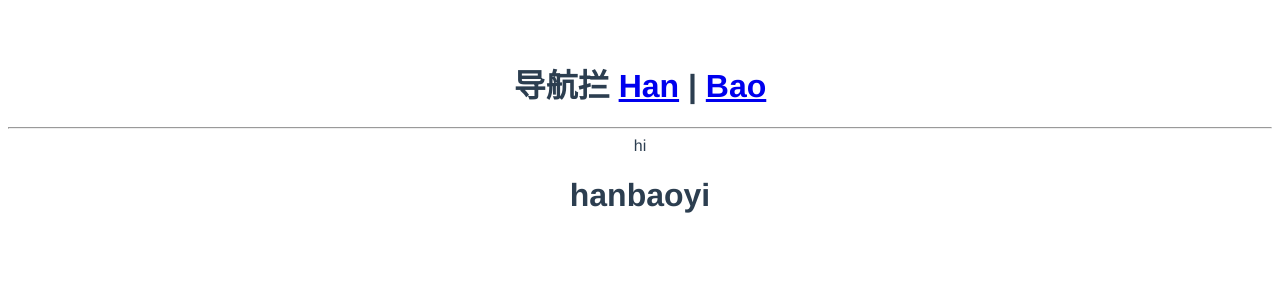
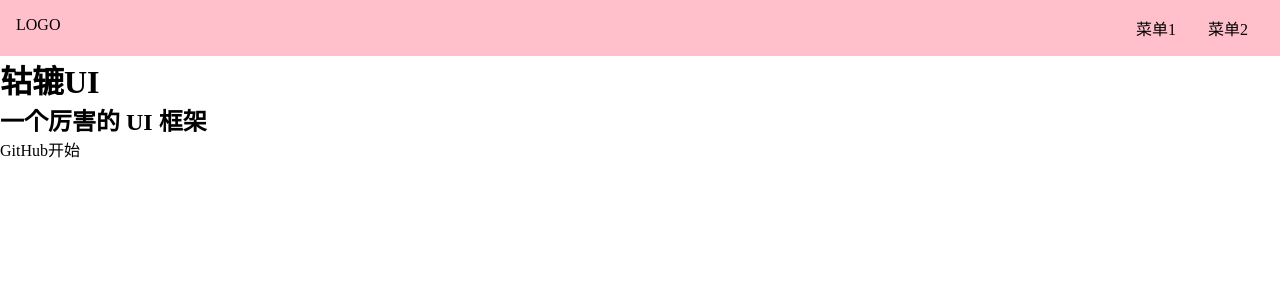
Before and after one commit to hby910830/gulu-vue3.0, a Vue app: page / in a window 1280 px wide. Shown: the top 300 px of the page. Built offline with nearby package versions, Linux system fonts and the light colour scheme.

Commit message:
topNav 样式更新

```diff
--- a/package.json
+++ b/package.json
@@ -10,6 +10,7 @@
     "vue-router": "4.0.0-beta.3"
   },
   "devDependencies": {
+    "sass": "1.26.10",
     "@vue/compiler-sfc": "^3.0.0-rc.1",
     "vite": "^1.0.0-rc.1"
   }
--- a/src/App.vue
+++ b/src/App.vue
@@ -1,6 +1,4 @@
 <template>
-  <h1>导航拦 <router-link to="/">Han</router-link> | <router-link to="/B">Bao</router-link> </h1>
-  <hr>
   <router-view/>
 </template>
 
--- a/src/components/Bao.vue
+++ /dev/null
@@ -1,13 +0,0 @@
-<template>
-  <h1>Bao yi</h1>
-</template>
-
-<script>
-export default {
-name: "Bao"
-}
-</script>
-
-<style scoped>
-
-</style>
--- a/src/components/Han.vue
+++ /dev/null
@@ -1,14 +0,0 @@
-<template>
-  <div>hi</div>
-  <h1>hanbaoyi</h1>
-</template>
-
-<script>
-	export default {
-		name: 'App'
-	}
-</script>
-
-<style scoped>
-
-</style>
--- a/src/index.css
+++ /dev/null
@@ -1,8 +0,0 @@
-#app {
-  font-family: Avenir, Helvetica, Arial, sans-serif;
-  -webkit-font-smoothing: antialiased;
-  -moz-osx-font-smoothing: grayscale;
-  text-align: center;
-  color: #2c3e50;
-  margin-top: 60px;
-}
--- /dev/null
+++ b/src/index.scss
@@ -0,0 +1,16 @@
+* {
+  margin: 0;
+  padding: 0;
+  box-sizing: border-box;
+}
+ul,
+ol {
+  list-style: none;
+}
+a {
+  text-decoration: none;
+  color: inherit;
+&:hover {
+   border-bottom: 1px solid;
+ }
+}
--- a/src/shims-vue.d.ts
+++ b/src/shims-vue.d.ts
@@ -1,5 +1,5 @@
 declare module '*.vue' {
-  import {ComponentOptions} from 'vue'
+  import { ComponentOptions } from 'vue'
   const componentOptions: ComponentOptions
   export default componentOptions
 }
--- /dev/null
+++ b/src/views/Home.vue
@@ -0,0 +1,45 @@
+<template>
+  <div>
+    <div class="topNav">
+      <div class="logo">LOGO</div>
+      <ul class="menu">
+        <li>菜单1</li>
+        <li>菜单2</li>
+      </ul>
+    </div>
+    <div class="banner">
+      <h1>轱辘UI</h1>
+      <h2>一个厉害的 UI 框架</h2>
+      <p class="actions">
+        <a>GitHub</a>
+        <a>开始</a>
+      </p>
+    </div>
+  </div>
+</template>
+
+<script>
+export default {
+  name: 'Home'
+}
+</script>
+
+<style lang="scss" scoped>
+.topNav {
+  background: pink;
+  display: flex;
+  padding: 16px;
+  > .logo {
+    max-width: 6em;
+    margin-right: auto;
+  }
+  > .menu {
+    display: flex;
+    white-space: nowrap;
+    flex-wrap: nowrap;
+    > li {
+      margin: 0 1em;
+    }
+  }
+}
+</style>
```
Also changed, not shown: src/main.ts (+5 -5 lines).
